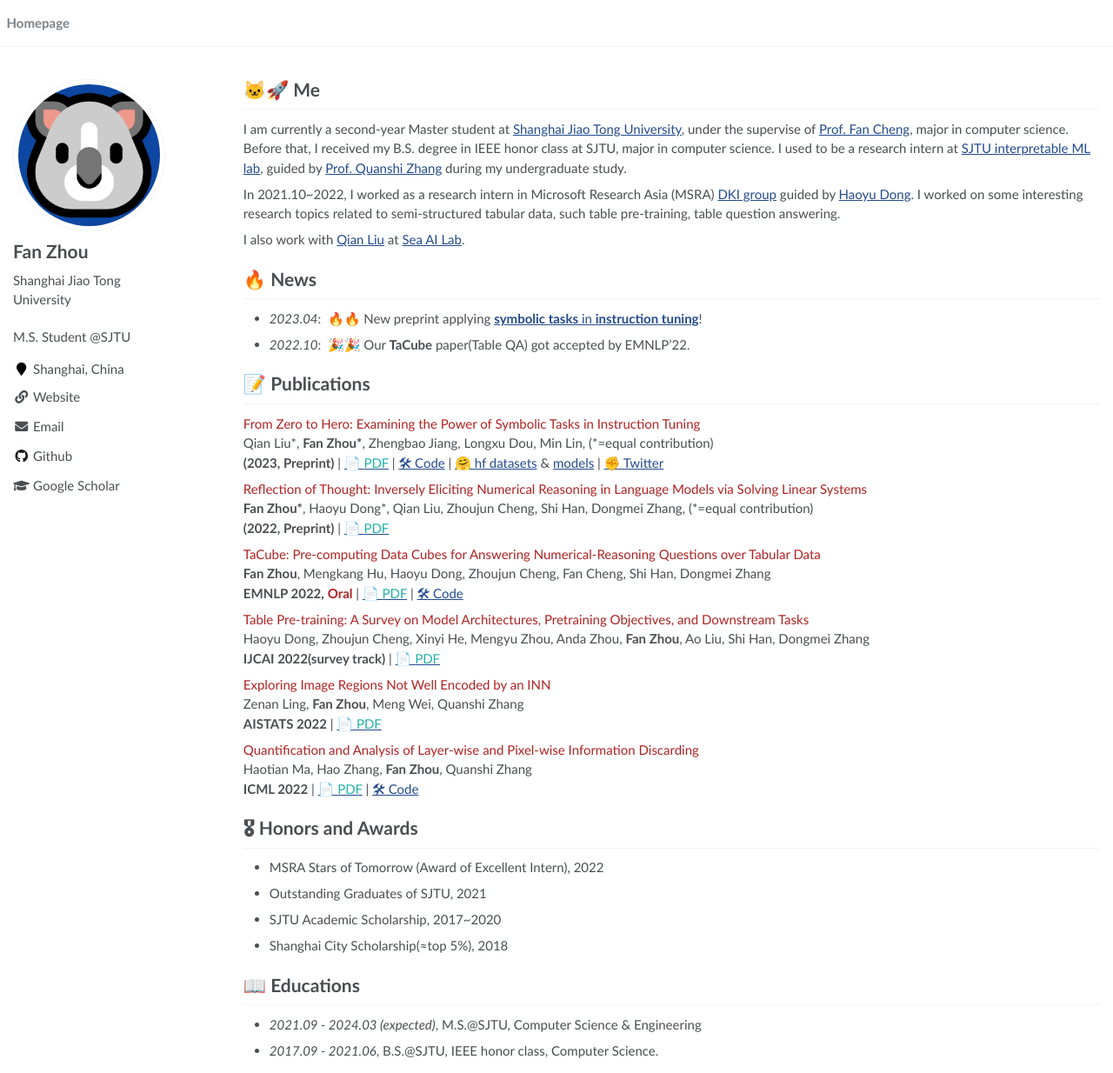
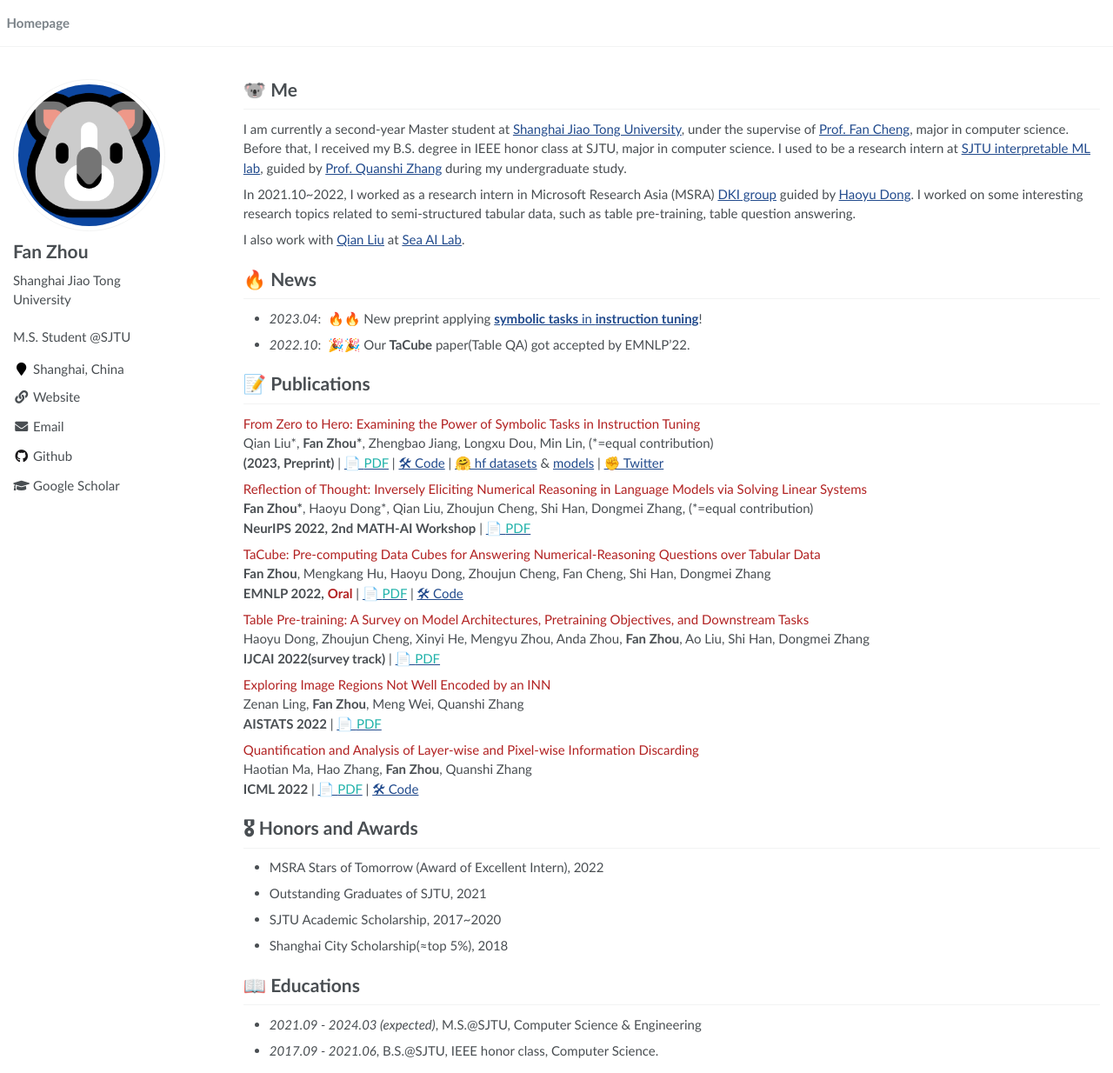
Before and after one commit to koalazf99/koalazf99.github.io, a Jekyll site: the page built from _pages/about.md, in a window 1280 px wide and 1234 px high. Shown: the whole window at 87% size. Built offline with Jekyll 4.4.1, drawn with Linux system fonts in a browser that asks for light colours.

Commit message:
updates solis

```diff
--- a/_pages/about.md
+++ b/_pages/about.md
@@ -10,11 +10,11 @@
 
 <span class='anchor' id='about-me'></span>
 
-# 🐱‍🚀 Me
+# 🐨 Me
 
 I am currently a second-year Master student at [Shanghai Jiao Tong University](https://en.sjtu.edu.cn/), under the supervise of [Prof. Fan Cheng](https://www.cs.sjtu.edu.cn/~chengfan/index.html), major in computer science. Before that, I received my B.S. degree in IEEE honor class at SJTU, major in computer science. I used to be a research intern at [ SJTU interpretable ML lab](https://sjtu-xai-lab.github.io/), guided by [Prof. Quanshi Zhang](qszhang.com) during my undergraduate study.
 
-In 2021.10~2022, I worked as a research intern in Microsoft Research Asia (MSRA) [DKI group](https://www.microsoft.com/en-us/research/group/data-knowledge-intelligence/) guided by [Haoyu Dong](https://www.microsoft.com/en-us/research/people/hadong/). I worked on some interesting research topics related to semi-structured tabular data, such table pre-training, table question answering.
+In 2021.10~2022, I worked as a research intern in Microsoft Research Asia (MSRA) [DKI group](https://www.microsoft.com/en-us/research/group/data-knowledge-intelligence/) guided by [Haoyu Dong](https://www.microsoft.com/en-us/research/people/hadong/). I worked on some interesting research topics related to semi-structured tabular data, such as table pre-training, table question answering.
 
 I also work with [Qian Liu](https://siviltaram.github.io/) at [Sea AI Lab](https://sail.sea.com/).
 
@@ -33,7 +33,7 @@
 <div class='paper-box-text' markdown="1">
 <font color="FireBrick">Reflection of Thought: Inversely Eliciting Numerical Reasoning in Language Models via Solving Linear Systems</font>
 **Fan Zhou\***, Haoyu Dong\*, Qian Liu, Zhoujun Cheng, Shi Han, Dongmei Zhang, (*=equal contribution) \\
-**(2022, Preprint)** |  [📄 <font color="LightSeaGreen">PDF</font>](https://arxiv.org/abs/2210.05075)
+**NeurIPS 2022, 2nd MATH-AI Workshop** |  [📄 <font color="LightSeaGreen">PDF</font>](https://arxiv.org/abs/2210.05075)
 </div>
 
  <div class='paper-box-text' markdown="1">
```
